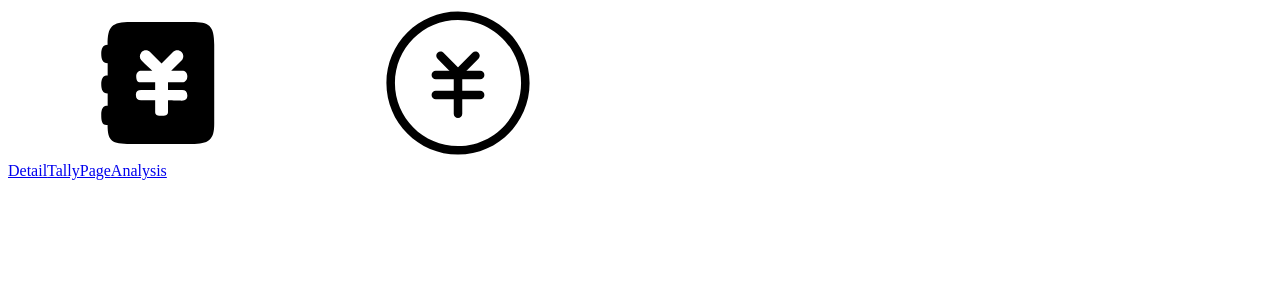
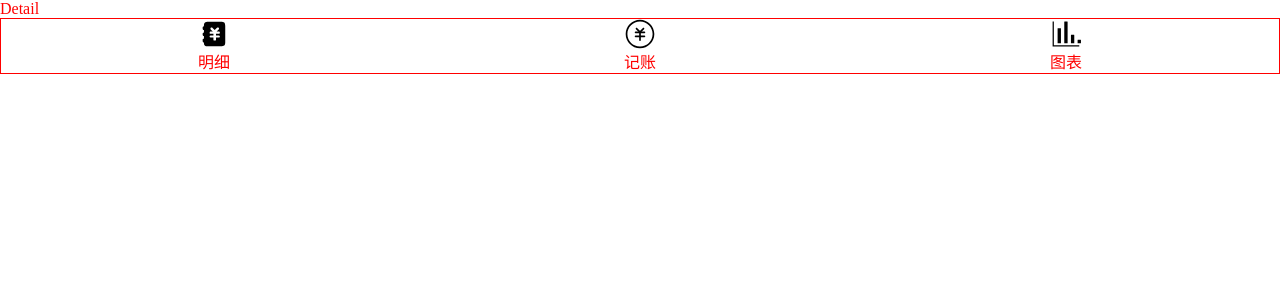
Before and after one commit to DaozhangChen/my-react-tally, a React app: page /#/detail in a window 1280 px wide. Shown: the top 300 px of the page. Built offline with nearby package versions, Linux system fonts and the light colour scheme.

Commit message:
完成bottomNav基本样式

```diff
--- a/src/App.scss
+++ b/src/App.scss
@@ -1,3 +1,9 @@
+@import './style_sheet/reset';
+
 .wrapper{
   color: red;
 }
+.icon{
+  height: 30px;
+  width: 30px;
+}
--- a/src/components/BottomNav.tsx
+++ b/src/components/BottomNav.tsx
@@ -1,13 +1,22 @@
 import {NavLink} from "react-router-dom";
 import React from "react";
+import Icon from "./Icon";
+import styled from "styled-components";
+import NavButton from "./NavButton";
+
+const Wrapper=styled.div`
+  display: flex;
+  justify-content: space-around;
+  border: 1px solid red;
+`
 
 const BottomNav=()=>{
     return(
-        <div>
-            <NavLink to="/detail">Detail</NavLink>
-            <NavLink to="/tallyPage">TallyPage</NavLink>
-            <NavLink to="/analysis">Analysis</NavLink>
-        </div>
+        <Wrapper>
+            <NavButton text='明细' iconName='tally' to='/detail' />
+            <NavButton text='记账' iconName='money' to='/tallyPage' />
+            <NavButton text='图表' iconName='chart' to='/analysis'/>
+        </Wrapper>
     )
 }
 
--- /dev/null
+++ b/src/components/NavButton.tsx
@@ -0,0 +1,29 @@
+import Icon from "./Icon";
+import {NavLink} from "react-router-dom";
+import React from "react";
+import styled from "styled-components";
+
+const Wrapper=styled.div`
+  display: flex;
+  flex-direction: column;
+  justify-content: center;
+  align-items: center;
+`
+
+type Props={
+    text:string,
+    iconName:string
+    to:string
+}
+const NavButton=(props:Props)=>{
+    return(
+        <NavLink to={props.to}>
+            <Wrapper>
+            <Icon name={props.iconName}/>
+            <p>{props.text}</p>
+            </Wrapper>
+        </NavLink>
+    )
+}
+
+export default NavButton
--- /dev/null
+++ b/src/style_sheet/reset.scss
@@ -0,0 +1,24 @@
+*{
+  margin: 0;
+  padding: 0;
+  box-sizing: border-box;
+}
+*::before,*::after{
+  margin: 0;
+  padding: 0;
+  box-sizing: border-box;
+}
+h1, h2, h3, h4, h5, h6{
+  font-weight: normal;
+}
+ul,ol{
+  list-style: none;
+}
+a{
+  color: inherit;
+  text-decoration: none;
+}
+
+button, input {
+  font: inherit;
+}
--- a/src/view/Detail.tsx
+++ b/src/view/Detail.tsx
@@ -1,10 +1,8 @@
-import Icon from "../components/Icon";
 
 const Detail=()=>{
     return(
         <div>
-            <Icon name='tally'/>
-            <Icon name='money'/>
+            Detail
         </div>
     )
 }
```
